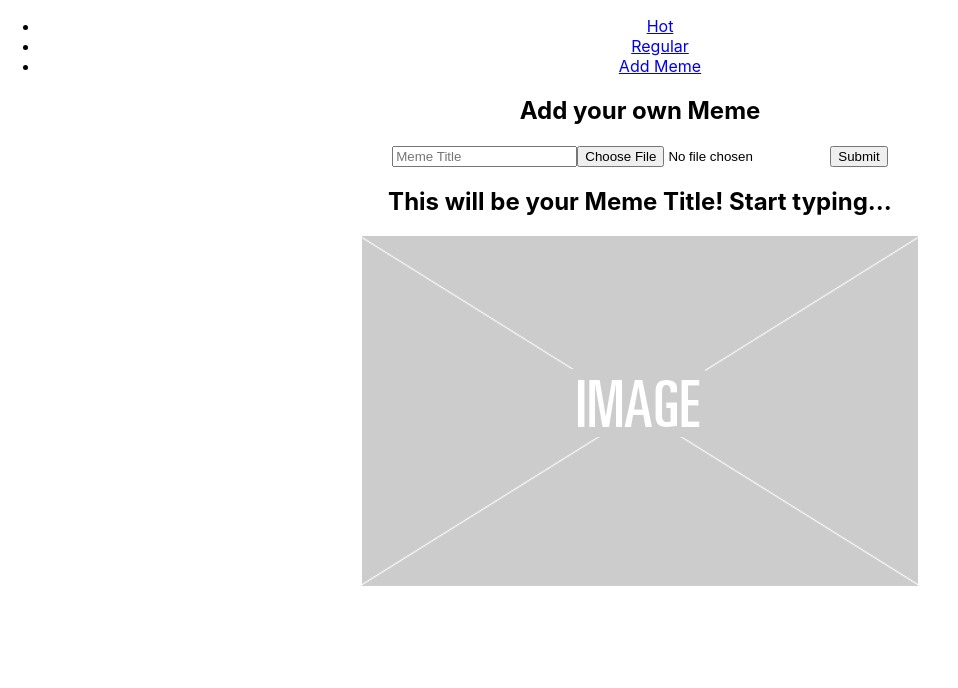
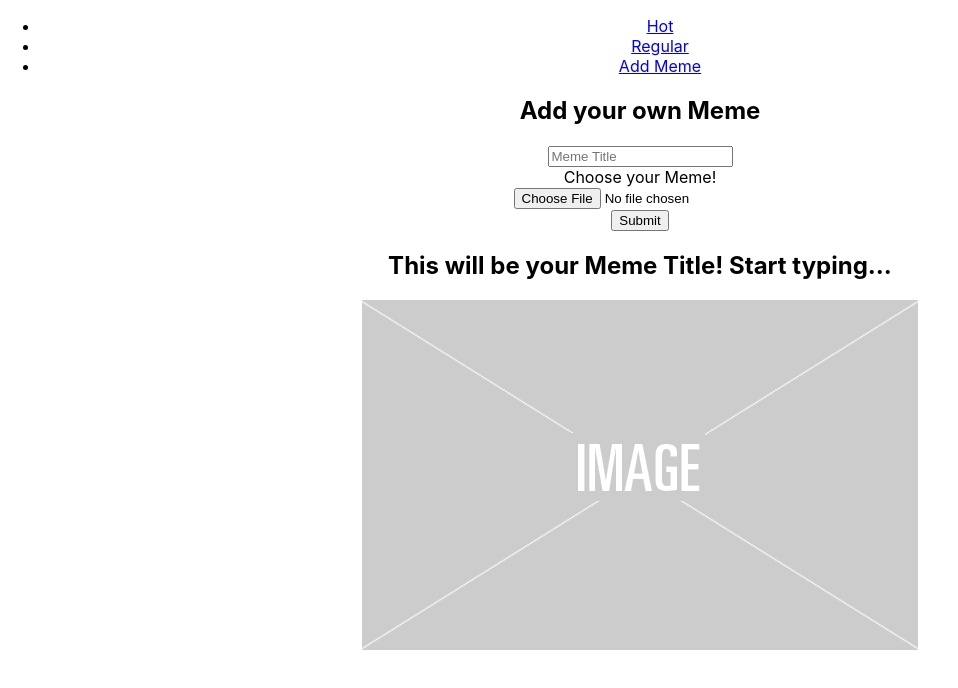
Before and after one commit to JPersjanow/ALK-Meme-Web-Project, a React (Create React App) app: page /add_meme in a window 1280 px wide. Shown: the top 688 px of the page, without its empty margins (0-958 px from the left). Built offline with nearby package versions, Linux system fonts and the light colour scheme.

Commit message:
added button label

```diff
--- a/src/components/MemeFormComponent.jsx
+++ b/src/components/MemeFormComponent.jsx
@@ -1,8 +1,8 @@
 import { useEffect, useState } from "react";
+import { useNavigate } from "react-router-dom";
+import axios from "axios";
 import imgPlaceholder from "../img-placeholder.png";
-import axios from "axios";
 import * as constants from "../constants/constants";
-import { useNavigate } from "react-router-dom";
 
 const MemeFormComponent = () => {
   const imageMimeType = /image\/(png|jpg|jpeg)/i;
@@ -72,7 +72,13 @@ const MemeFormComponent = () => {
     <div>
       <form onSubmit={handleSubmit}>
         <input onChange={handleChange} placeholder="Meme Title"></input>
-        <input type="file" onChange={handleFileChange} />
+        <div>
+          <label for="memeUpload" class="btn">
+            Choose your Meme!
+          </label>
+          <br></br>
+          <input id="memeUpload" type="file" onChange={handleFileChange} />
+        </div>
         <button type="submit">Submit</button>
       </form>
       <div>
```
